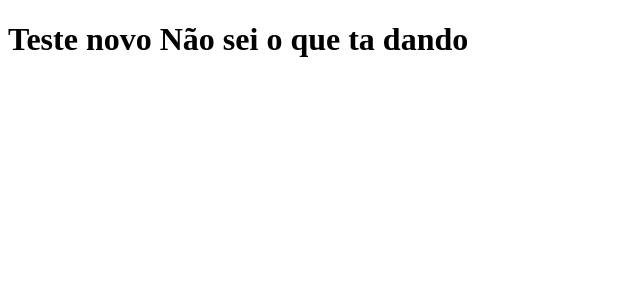
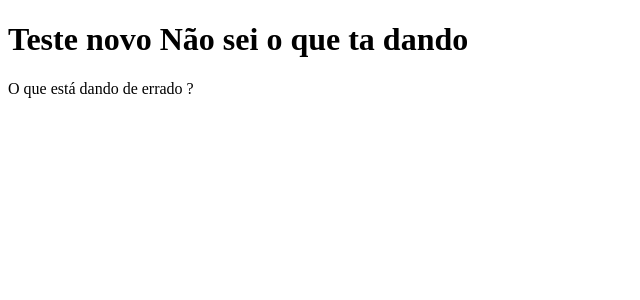
Before and after one commit to JLeoBorges/clone-tabnews, a Next.js app: page / in a window 1280 px wide. Shown: the top 300 px of the page, without its empty margins (0-640 px from the left). Built offline with nearby package versions, Linux system fonts and the light colour scheme.

Commit message:
Alteração

```diff
--- a/pages/index.js
+++ b/pages/index.js
@@ -1,8 +1,9 @@
 function Home(){
     return(
         <div>
-    <h1>Teste novo Não sei o que ta dando</h1>
+    <h1>Teste novo Não sei o que ta dando</h1><div>O que está dando de errado ?</div>
     </div>);
+
 }
 
 function teste(){
```
